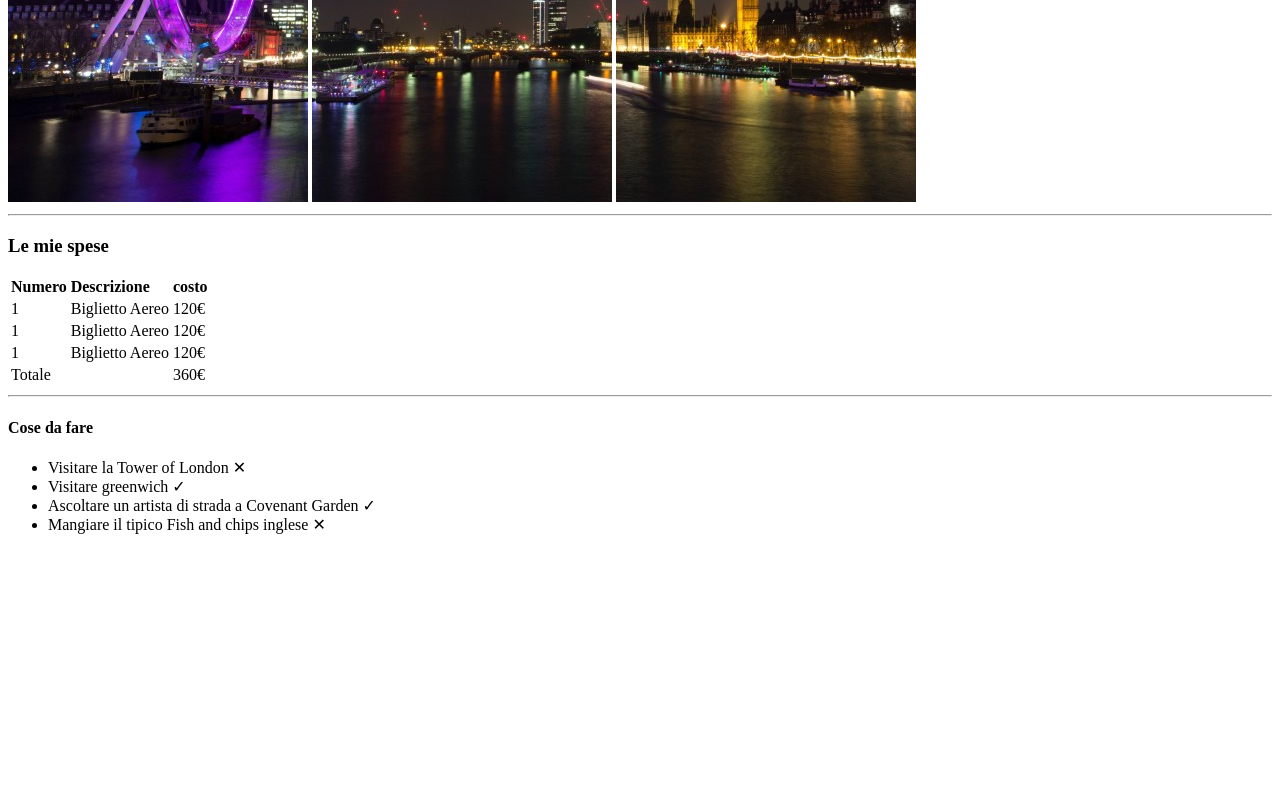
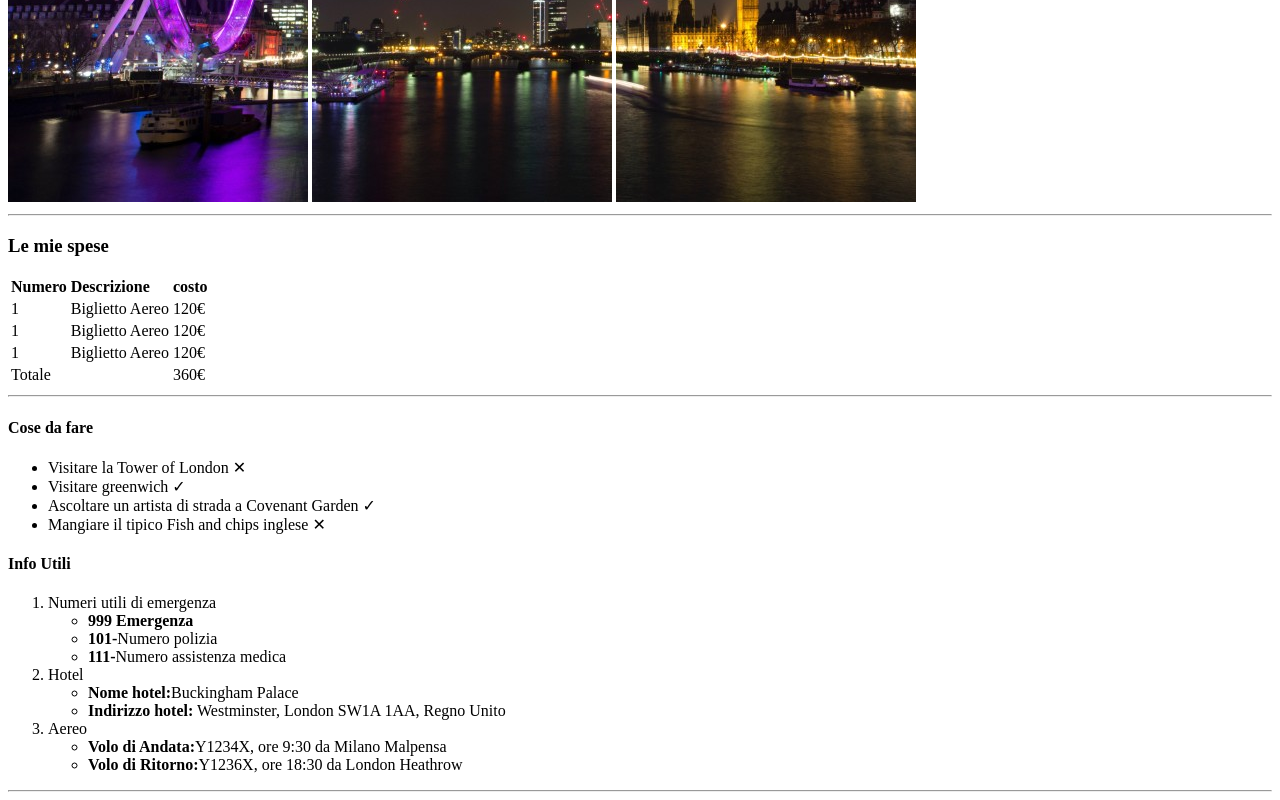
Before and after one commit to GiovanniMarseglia/html-london-trip, a plain HTML site: page index.html in a window 1280 px wide. Shown: the part 478-1278 px from the top of the page. Before the commit the page ends 1028 px from the top, so only its background shows below. Drawn offline with Linux system fonts and the light colour scheme.

Commit message:
aggiunta lista info utili e corretto un commento

```diff
--- a/index.html
+++ b/index.html
@@ -77,7 +77,7 @@
         <section>
             <h4>Cose da fare</h4>
 
-            <!-- inizio tabella non ordinata delle cose fatte e non fatte -->
+            <!-- inizio lista non ordinata delle cose fatte e non fatte -->
 
             <ul>
                 <li>
@@ -100,7 +100,44 @@
 
 
         <!-- info utili -->
-        <section></section>
+        <section>
+
+            <h4>Info Utili</h4>
+
+            <!-- inizio lista ordinata delle informazioni utili  -->
+
+            <ol>
+                <!-- Prima info -->
+                <li>
+                    Numeri utili di emergenza
+                    <ul>
+                        <li><strong>999 Emergenza</strong></li>
+                        <li><strong>101-</strong>Numero polizia</li>
+                        <li><strong>111-</strong>Numero assistenza medica</li>
+                    </ul>
+                </li>
+
+                <!-- seconda info -->
+                <li>
+                    Hotel
+                    <ul>
+                        <li><strong>Nome hotel:</strong>Buckingham Palace</li>
+                        <li><strong>Indirizzo hotel:</strong> Westminster, London SW1A 1AA, Regno Unito</li>
+                    </ul>
+                </li>
+
+                <!-- terza info -->
+
+                <li>
+                    Aereo
+                    <ul>
+                        <li><strong>Volo di Andata:</strong>Y1234X, ore 9:30 da Milano Malpensa</li>
+                        <li><strong>Volo di Ritorno:</strong>Y1236X, ore 18:30 da London Heathrow</li>
+                    </ul>
+                </li>
+            </ol>
+            <hr>
+        </section>
 
 
     </main>
```
